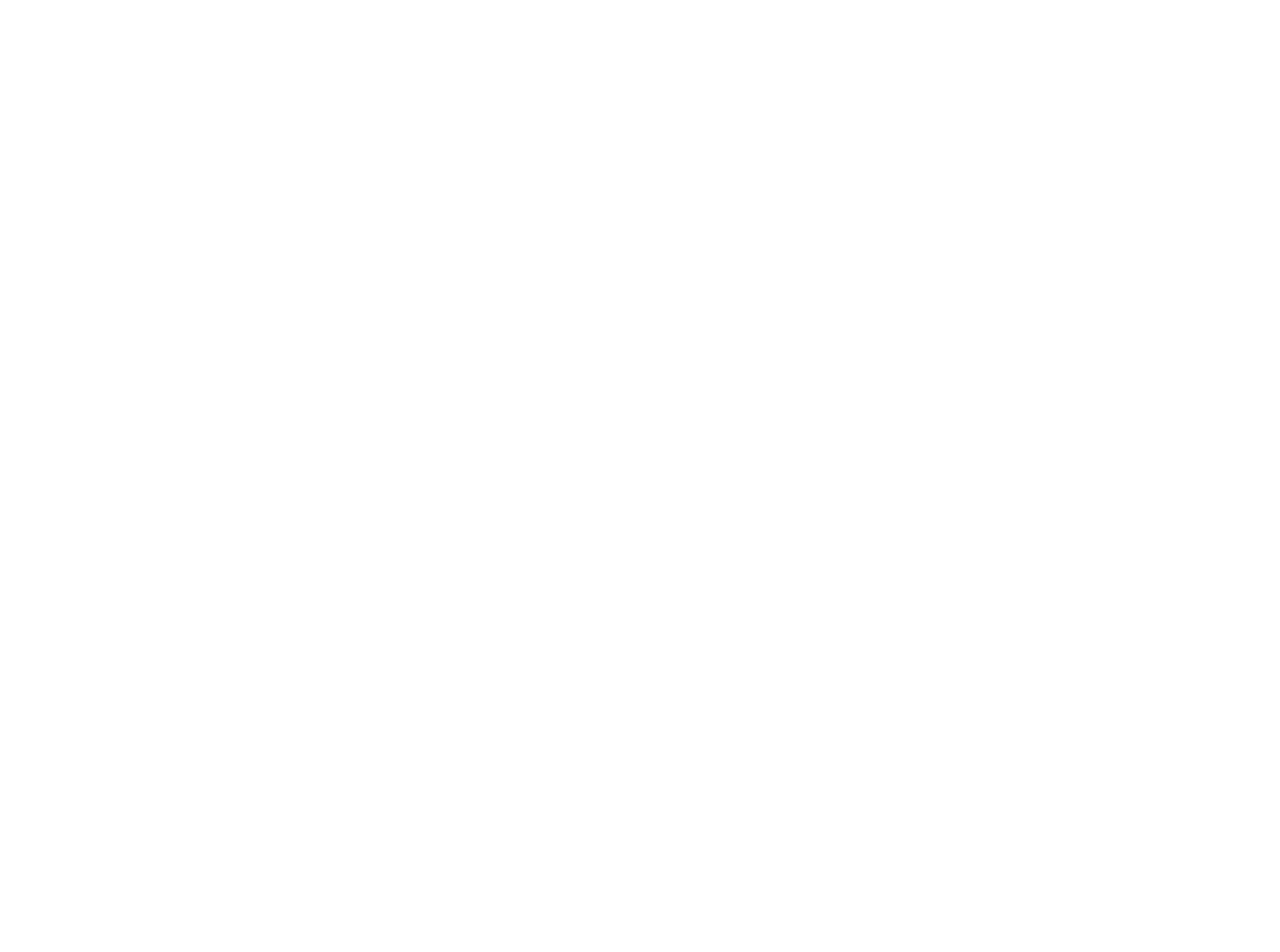
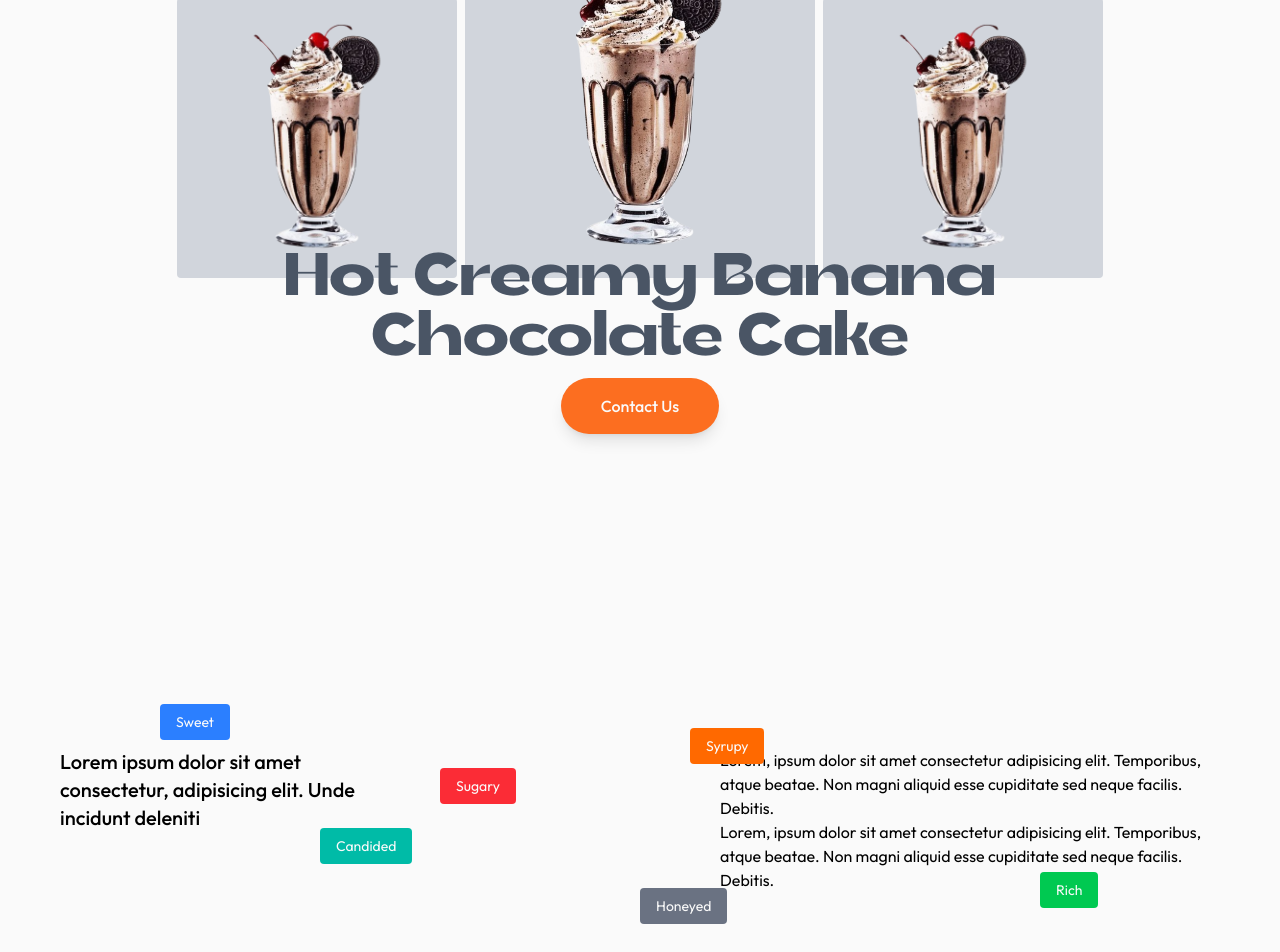
Before and after one commit to DGamer911/RonkelonCakes, a React (Vite) app: page /blogs in a window 1280 px wide. Shown: the part 172-1124 px from the top of the page. Before the commit the page ends 800 px from the top, so only its background shows below. Built offline with nearby package versions, Linux system fonts and the light colour scheme.

Commit message:
BlogsPage

```diff
--- a/src/components/Card2.jsx
+++ b/src/components/Card2.jsx
@@ -19,7 +19,7 @@ function Card2({ whileInView, initial }) {
         />
         <h2
           style={{ fontFamily: "MyCustomFont" }}
-          className="text-center p-4 font-light text-xl"
+          className="text-center p-4 font-light text-gray-700 text-xl"
         >
           Chocolate Cake
         </h2>
--- a/src/components/Footer.jsx
+++ b/src/components/Footer.jsx
@@ -5,6 +5,8 @@ import {
   faFacebookF,
   faXTwitter,
 } from "@fortawesome/free-brands-svg-icons";
+import { Link } from "react-router-dom";
+
 
 const fadeUp = {
   hidden: { opacity: 0, y: 30 },
@@ -44,12 +46,12 @@ export default function Footer() {
           <motion.ul variants={stagger} className="space-y-2 text-sm">
             {["About", "Catalogue", "Blogs", "Contact"].map((item) => (
               <motion.li key={item} variants={fadeUp}>
-                <a
-                  href={`/${item.toLowerCase()}`}
+                <Link
+                  to={`/${item.toLowerCase()}`}
                   className="hover:text-white transition"
                 >
                   {item}
-                </a>
+                </Link>
               </motion.li>
             ))}
           </motion.ul>
--- a/src/pages/Blogs.jsx
+++ b/src/pages/Blogs.jsx
@@ -1,9 +1,90 @@
-import React from 'react'
+import React from "react";
+import NavBar from "../components/NavBar";
+import "../index.css";
+import ice from "../assets/trans.png";
+import choco from "../assets/choco.jpg";
+import pancake from "../assets/pancake.jpg";
+import { motion } from "motion/react";
+import img7 from "../assets/img7.png";
 
 function Blogs() {
   return (
-    <div>Blogs</div>
-  )
+    <>
+      <NavBar />
+      <div className="w-full p-5 flex flex-col relative items-center bg-[#FAFAFA] overflow-x-hidden m-0">
+        <section className="w-screen p-5 h-screen">
+          <div className="w-full flex items-center flex-col">
+            <div className="flex flex-col items-center">
+              <div className="flex gap-2 items-end">
+                <div>
+                  <img
+                    src={ice}
+                    className="max-w-[280px]  h-auto p-5 bg-gray-300 rounded"
+                    alt=""
+                  />
+                </div>
+                <div>
+                  <img
+                    src={ice}
+                    className="max-w-[350px]  h-auto p-5 bg-gray-300 rounded"
+                    alt=""
+                  />
+                </div>
+
+                <div>
+                  <img
+                    src={ice}
+                    className="max-w-[280px] h-auto p-5 bg-gray-300 rounded"
+                    alt=""
+                  />
+                </div>
+              </div>
+              <h1
+                className="text-gray-600 -translate-y-7 text-center text-6xl"
+                style={{ fontFamily: "MyCustomFont" }}
+              >
+                Hot Creamy Banana<br></br> Chocolate Cake
+              </h1>
+              <motion.button
+                whileHover={{ scale: 1.05 }}
+                transition={{ duration: 0.3, type: "spring" }}
+                className="-translate-y-5 bg-[var(--color-orange)] py-4 px-10 rounded-full shadow-lg text-white font-medium text-md"
+              >
+                Contact Us
+              </motion.button>
+            </div>
+          </div>
+        </section>
+        <section className="p-5 w-full relative">
+          <div className="absolute">
+            <div className="relative">
+                          <motion.h5 whileHover={{ scale: 1.1 }}  whileTap={{scale:.9}} transition={{duration: .3, type:"spring"}}    className="text-sm py-2 select-none cursor-pointer px-4 absolute top-0 -translate-y-6 left-30 text-white text-center rounded  bg-blue-500">Sweet</motion.h5>
+            <motion.h5 whileHover={{ scale: 1.1 }} whileTap={{scale:.9}} transition={{duration: .3, type:"spring"}} className="text-sm py-2 px-4 cursor-pointer select-none text-white absolute top-10 left-[400px] text-center rounded bg-red-500">Sugary</motion.h5>
+            <motion.h5 whileHover={{ scale: 1.1 }}  whileTap={{scale:.9}} transition={{duration: .3, type:"spring"}}  className="text-sm py-2 px-4 cursor-pointer select-none text-white text-center absolute top-25 left-70 rounded bg-teal-500">Candided</motion.h5>
+            <motion.h5 whileHover={{ scale: 1.1 }} whileTap={{scale:.9}} transition={{duration: .3, type:"spring"}}  className="text-sm py-2 px-4 cursor-pointer select-none text-white text-center absolute top-40 left-[600px] rounded bg-gray-500">Honeyed</motion.h5>
+            <motion.h5 whileHover={{ scale: 1.1 }} whileTap={{scale:.9}}  transition={{duration: .3, type:"spring"}} className="text-sm py-2 px-4 cursor-pointer select-none text-white text-center absolute top-0 left-[650px] rounded bg-orange-500">Syrupy</motion.h5>
+            <motion.h5 whileHover={{ scale: 1.1 }} whileTap={{scale:.9}}  transition={{duration: .3, type:"spring"}} className="text-sm py-2 px-4 cursor-pointer select-none text-white text-center rounded translate-y-6 absolute top-30 left-[1000px] bg-green-500">Rich</motion.h5>
+            </div>
+          </div>
+          <div className="flex p-5 w-full justify-between">
+            <h2 className="text-xl max-w-[300px] font-medium leading-1.2">
+              Lorem ipsum dolor sit amet consectetur, adipisicing elit. Unde
+              incidunt deleniti
+            </h2>
+            <p className=" max-w-[500px] text-base leading-1.4">
+              Lorem, ipsum dolor sit amet consectetur adipisicing elit.
+              Temporibus, atque beatae. Non magni aliquid esse cupiditate sed
+              neque facilis. Debitis.
+              <br></br>
+              Lorem, ipsum dolor sit amet consectetur adipisicing elit.
+              Temporibus, atque beatae. Non magni aliquid esse cupiditate sed
+              neque facilis. Debitis.
+            </p>
+          </div>
+        </section>
+      </div>
+    </>
+  );
 }
 
-export default Blogs
+export default Blogs;
```
Also changed, not shown: src/assets/img7.png (added).
